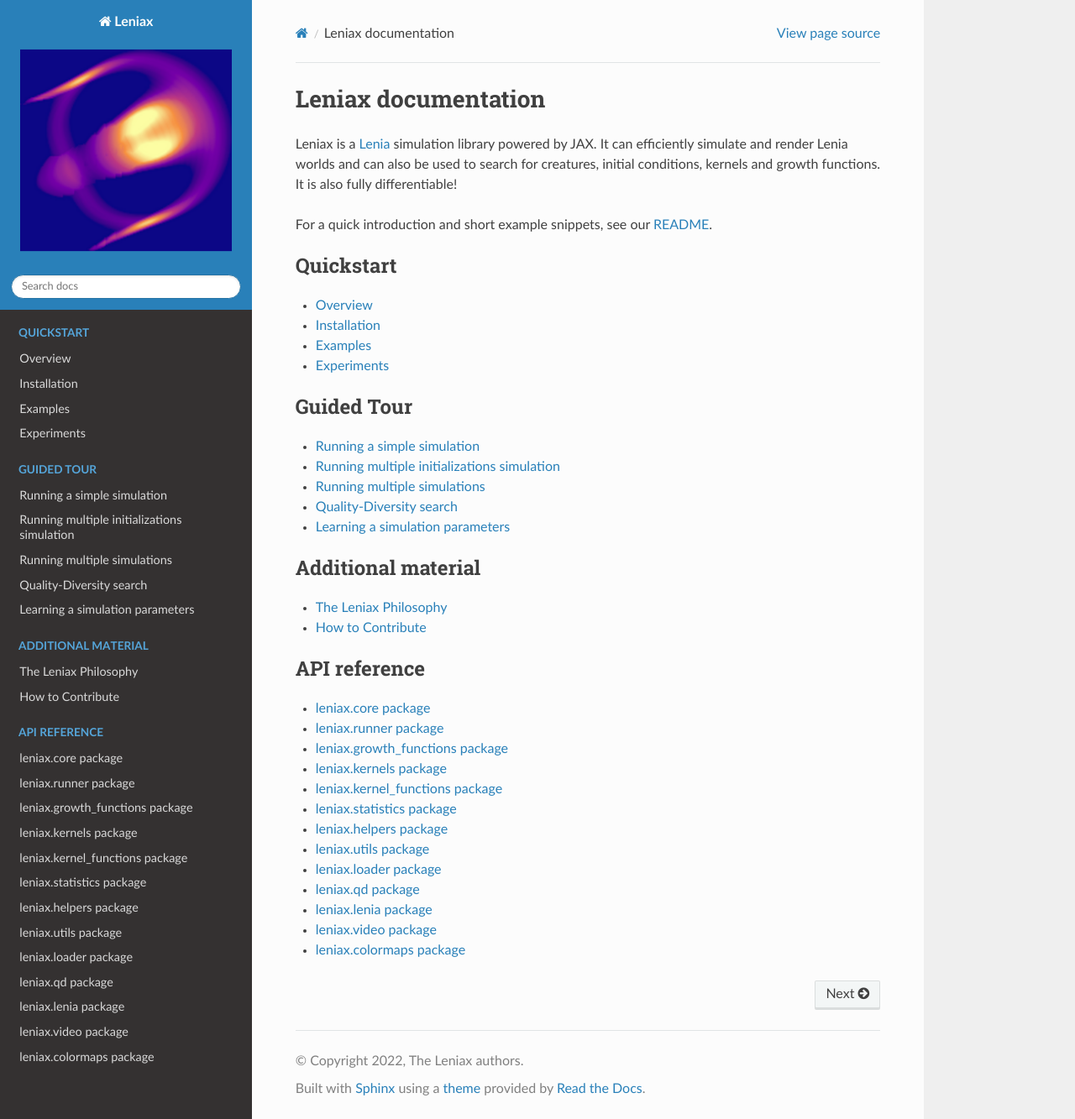
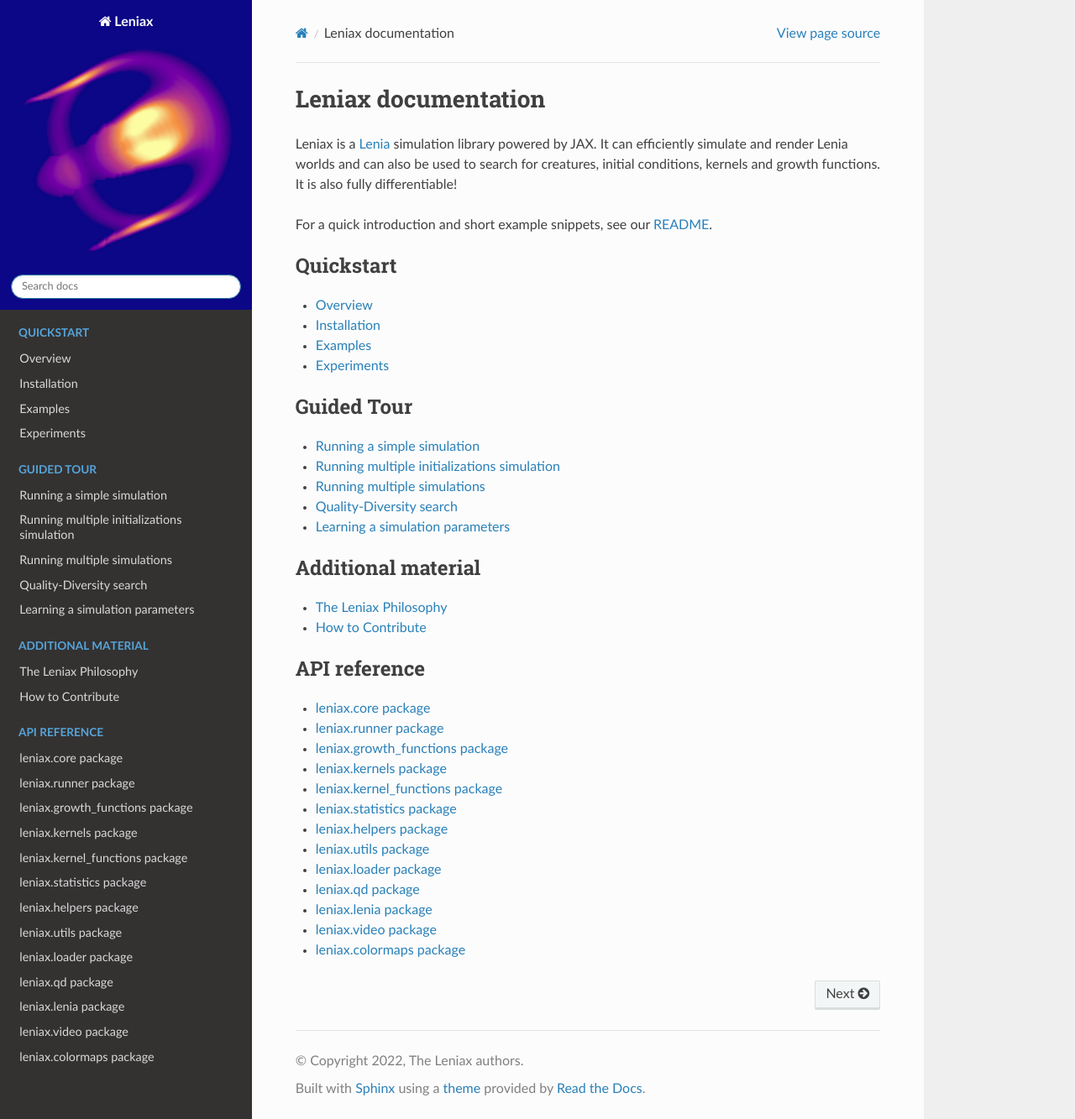
Before and after one commit to morgangiraud/leniax, a Sphinx documentation site: the page built from docs/index.rst, in a window 1280 px wide and 1333 px high. Shown: the whole window at 84% size. Built offline with Sphinx 7.4.7 and the Read the Docs theme 2.0.0, drawn with Linux system fonts in a browser that asks for light colours.

Commit message:
Change background color of documentation behind the logo

```diff
--- a/docs/_static/css/leniax_theme.css
+++ b/docs/_static/css/leniax_theme.css
@@ -1 +1,5 @@
 @import url("theme.css");
+
+.wy-side-nav-search {
+    background-color: #0C0786;
+}
```
